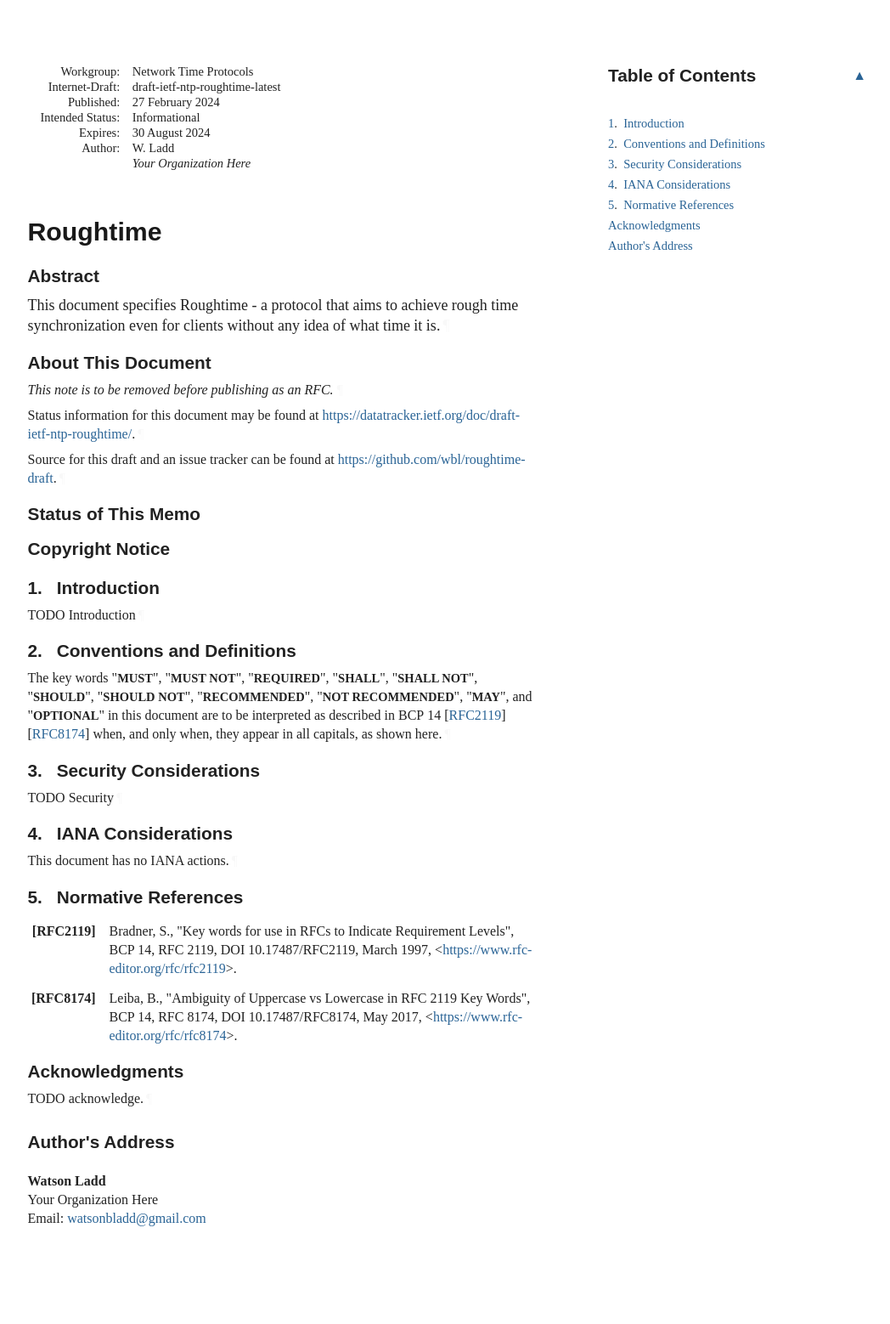
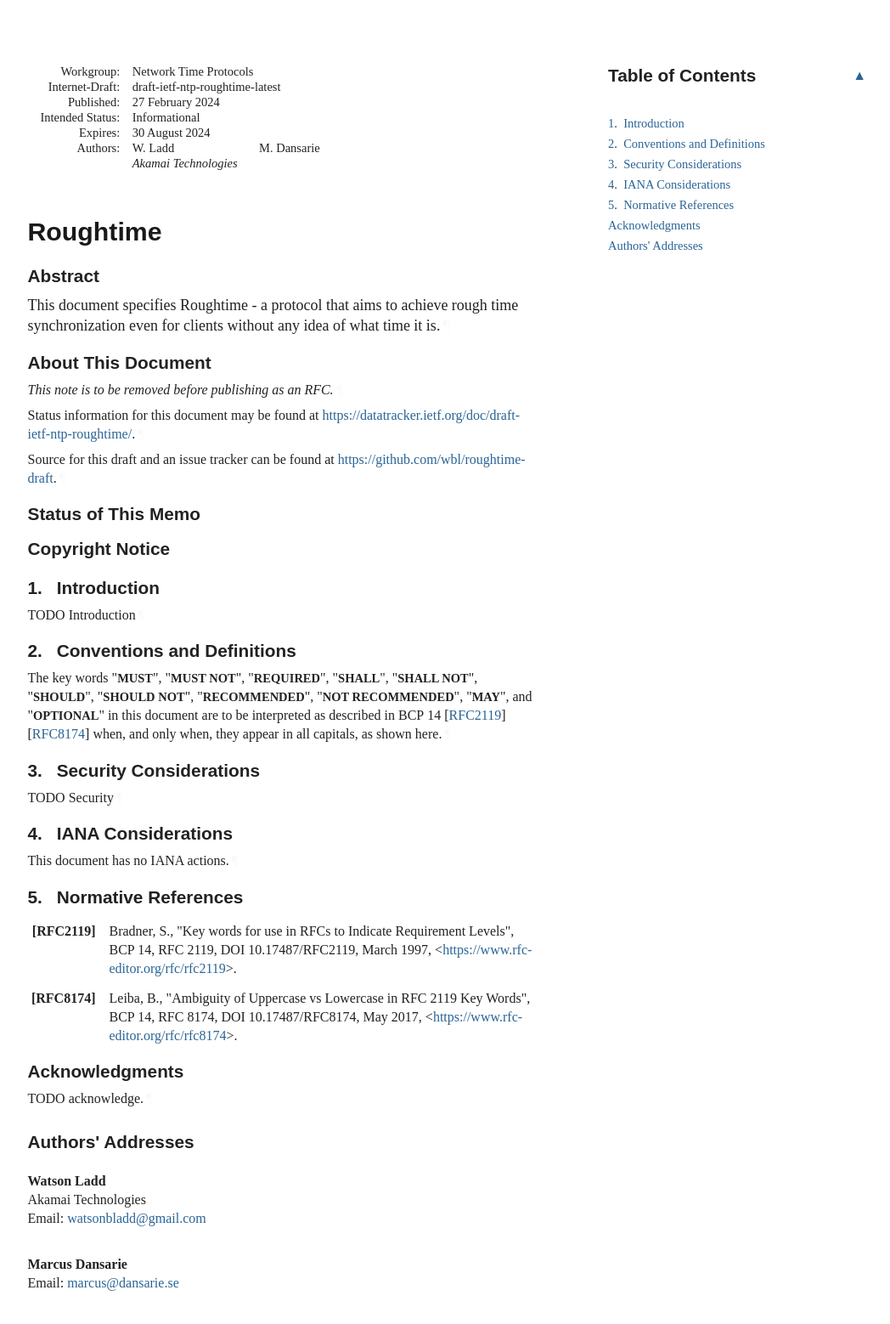
Before and after one commit to wbl/roughtime-draft, a plain HTML site: page draft-ietf-ntp-roughtime.html in a window 1280 px wide. Shown: the whole page at 85% size, without its empty margins (92-1140 px from the left). Before the commit the page ends 1536 px from the top, so only its background shows below. Drawn offline with Linux system fonts and the light colour scheme; a web font is replaced by a local one.

Commit message:
Script updating gh-pages from fa34b2c. [ci skip]

```diff
--- a/draft-ietf-ntp-roughtime.html
+++ b/draft-ietf-ntp-roughtime.html
@@ -6,6 +6,7 @@
 <meta content="initial-scale=1.0" name="viewport">
 <title>Roughtime</title>
 <meta content="Watson Ladd" name="author">
+<meta content="Marcus Dansarie" name="author">
 <meta content="
        This document specifies Roughtime - a protocol that aims to achieve rough time synchronization even for clients without any idea of what time it is.
     " name="description">
@@ -1030,7 +1031,7 @@ svg :is([fill="white"], [fill^="#fff"]) {
 <td class="right">February 2024</td>
 </tr></thead>
 <tfoot><tr>
-<td class="left">Ladd</td>
+<td class="left">Ladd &amp; Dansarie</td>
 <td class="center">Expires 30 August 2024</td>
 <td class="right">[Page]</td>
 </tr></tfoot>
@@ -1050,11 +1051,14 @@ svg :is([fill="white"], [fill^="#fff"]) {
 <dd class="intended-status">Informational</dd>
 <dt class="label-expires">Expires:</dt>
 <dd class="expires"><time datetime="2024-08-30">30 August 2024</time></dd>
-<dt class="label-authors">Author:</dt>
+<dt class="label-authors">Authors:</dt>
 <dd class="authors">
 <div class="author">
       <div class="author-name">W. Ladd</div>
-<div class="org">Your Organization Here</div>
+<div class="org">Akamai Technologies</div>
+</div>
+<div class="author">
+      <div class="author-name">M. Dansarie</div>
 </div>
 </dd>
 </dl>
@@ -1141,7 +1145,7 @@ svg :is([fill="white"], [fill^="#fff"]) {
             <p id="section-toc.1-1.6.1"><a href="#appendix-A" class="auto internal xref"></a><a href="#name-acknowledgments" class="internal xref">Acknowledgments</a></p>
 </li>
           <li class="compact toc ulBare ulEmpty" id="section-toc.1-1.7">
-            <p id="section-toc.1-1.7.1"><a href="#appendix-B" class="auto internal xref"></a><a href="#name-authors-address" class="internal xref">Author's Address</a></p>
+            <p id="section-toc.1-1.7.1"><a href="#appendix-B" class="auto internal xref"></a><a href="#name-authors-addresses" class="internal xref">Authors' Addresses</a></p>
 </li>
         </ul>
 </nav>
@@ -1209,15 +1213,22 @@ appear in all capitals, as shown here.<a href="#section-2-1" class="pilcrow">¶<
 </div>
 <div id="authors-addresses">
 <section id="appendix-B">
-      <h2 id="name-authors-address">
-<a href="#name-authors-address" class="section-name selfRef">Author's Address</a>
+      <h2 id="name-authors-addresses">
+<a href="#name-authors-addresses" class="section-name selfRef">Authors' Addresses</a>
       </h2>
 <address class="vcard">
         <div dir="auto" class="left"><span class="fn nameRole">Watson Ladd</span></div>
-<div dir="auto" class="left"><span class="org">Your Organization Here</span></div>
+<div dir="auto" class="left"><span class="org">Akamai Technologies</span></div>
 <div class="email">
 <span>Email:</span>
 <a href="mailto:watsonbladd@gmail.com" class="email">watsonbladd@gmail.com</a>
+</div>
+</address>
+<address class="vcard">
+        <div dir="auto" class="left"><span class="fn nameRole">Marcus Dansarie</span></div>
+<div class="email">
+<span>Email:</span>
+<a href="mailto:marcus@dansarie.se" class="email">marcus@dansarie.se</a>
 </div>
 </address>
 </section>
```
Also changed, not shown: draft-ietf-ntp-roughtime.txt.
